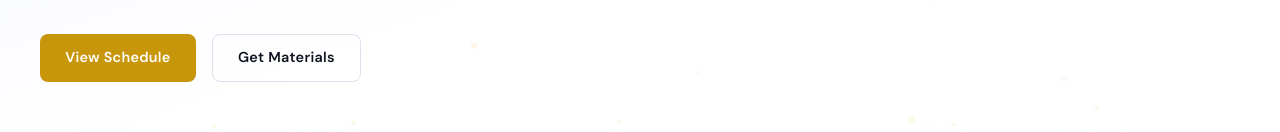
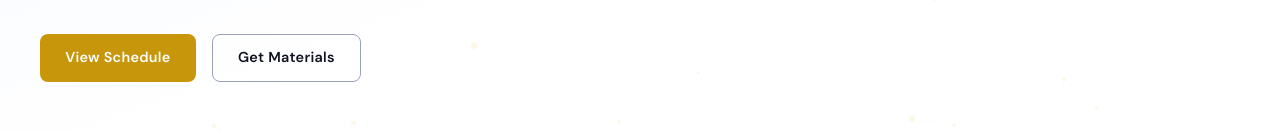
Before and after one commit to ai-for-decision-making-tue/drl-co-tutorial, a plain HTML site: page index.html in a window 1280 px wide. Shown: the part 566-698 px from the top of the page. Drawn offline with nearby package versions, Linux system fonts and the light colour scheme.

Commit message:
Update style.css

```diff
--- a/style.css
+++ b/style.css
@@ -165,7 +165,7 @@ a:hover { text-decoration: underline; }
 .btn-outline {
   background: transparent;
   color: var(--text);
-  border: 1px solid var(--border);
+  border: 1px solid #9aa0b8;
 }
 .btn-outline:hover { border-color: var(--text-muted); background: var(--surface2); text-decoration: none; }
 
```
